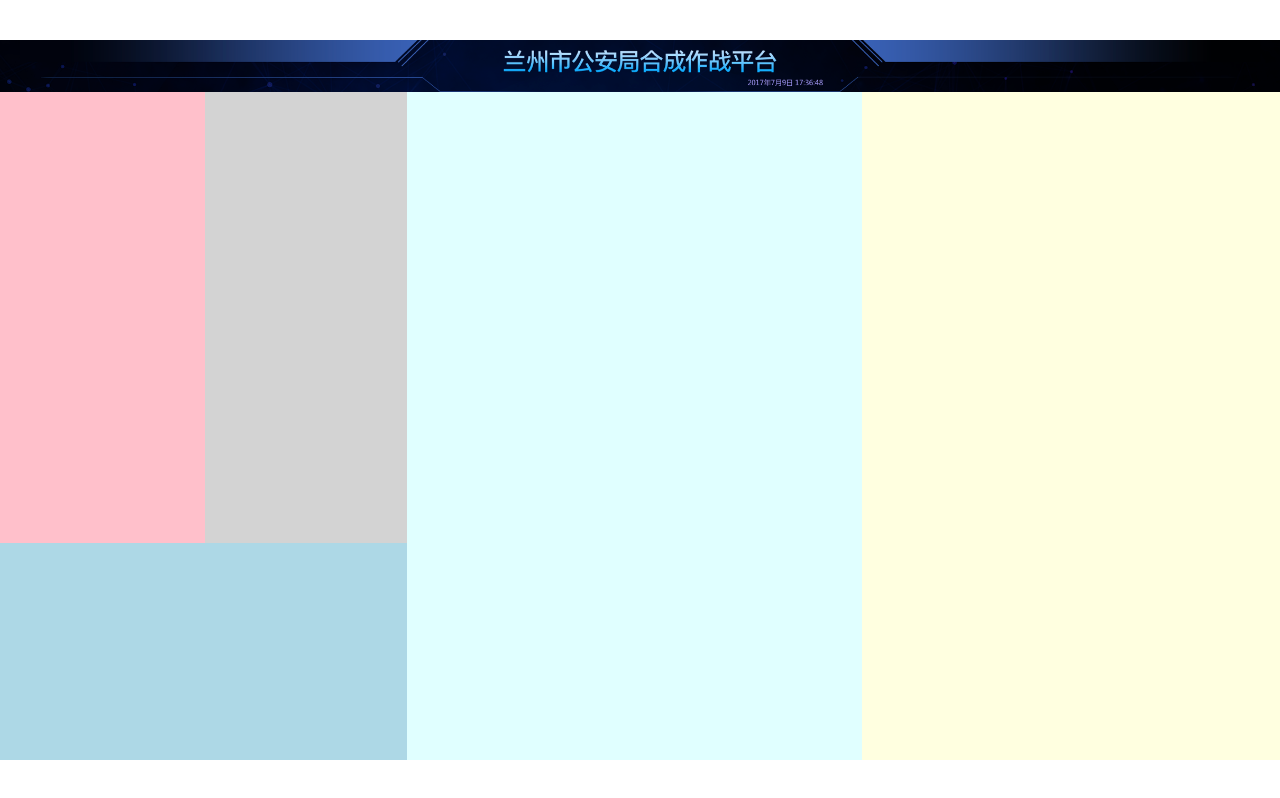
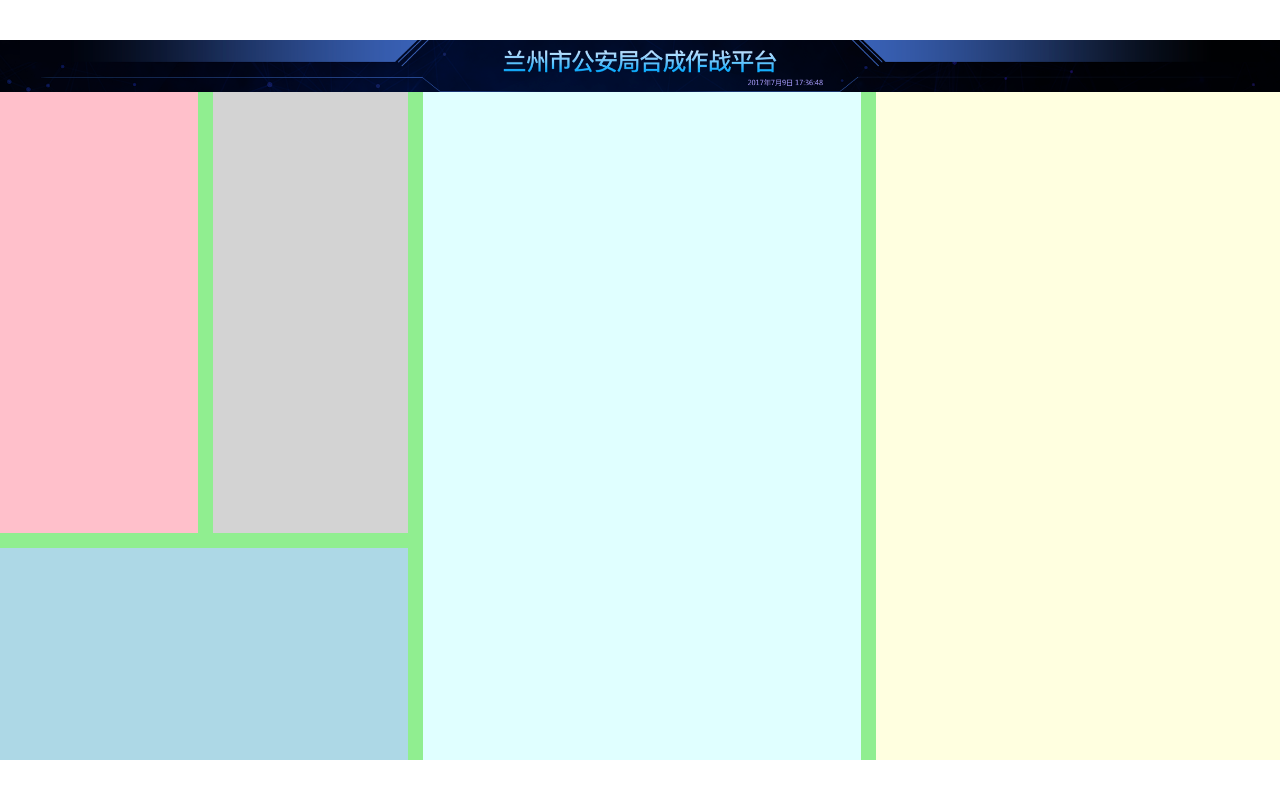
Before and after one commit to songn99/Big-screen-, a React (Vite) app: page / in a window 1280 px wide. Built offline with nearby package versions, Linux system fonts and the light colour scheme.

Commit message:
添加空隙

```diff
--- a/src/pages/home.scss
+++ b/src/pages/home.scss
@@ -17,6 +17,8 @@
         grid-template:
             "box1 box2 box4 box5" 755fr
             "box3 box3 box4 box5" 363fr / 366fr 361fr 811fr 747fr;
+        grid-column-gap: px(28);
+        grid-row-gap: px(28);
 
         >.section1 {
             grid-area: box1;
```
